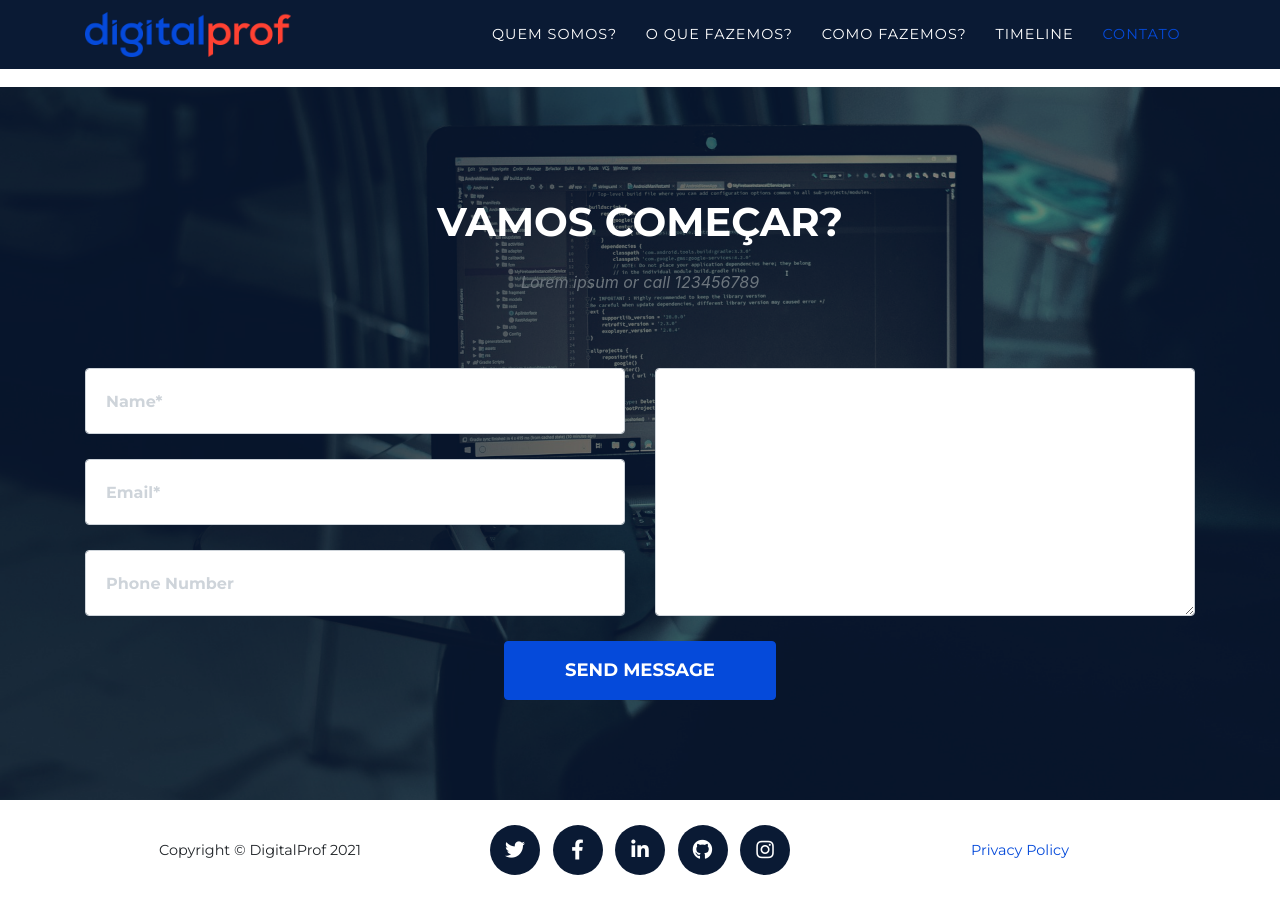
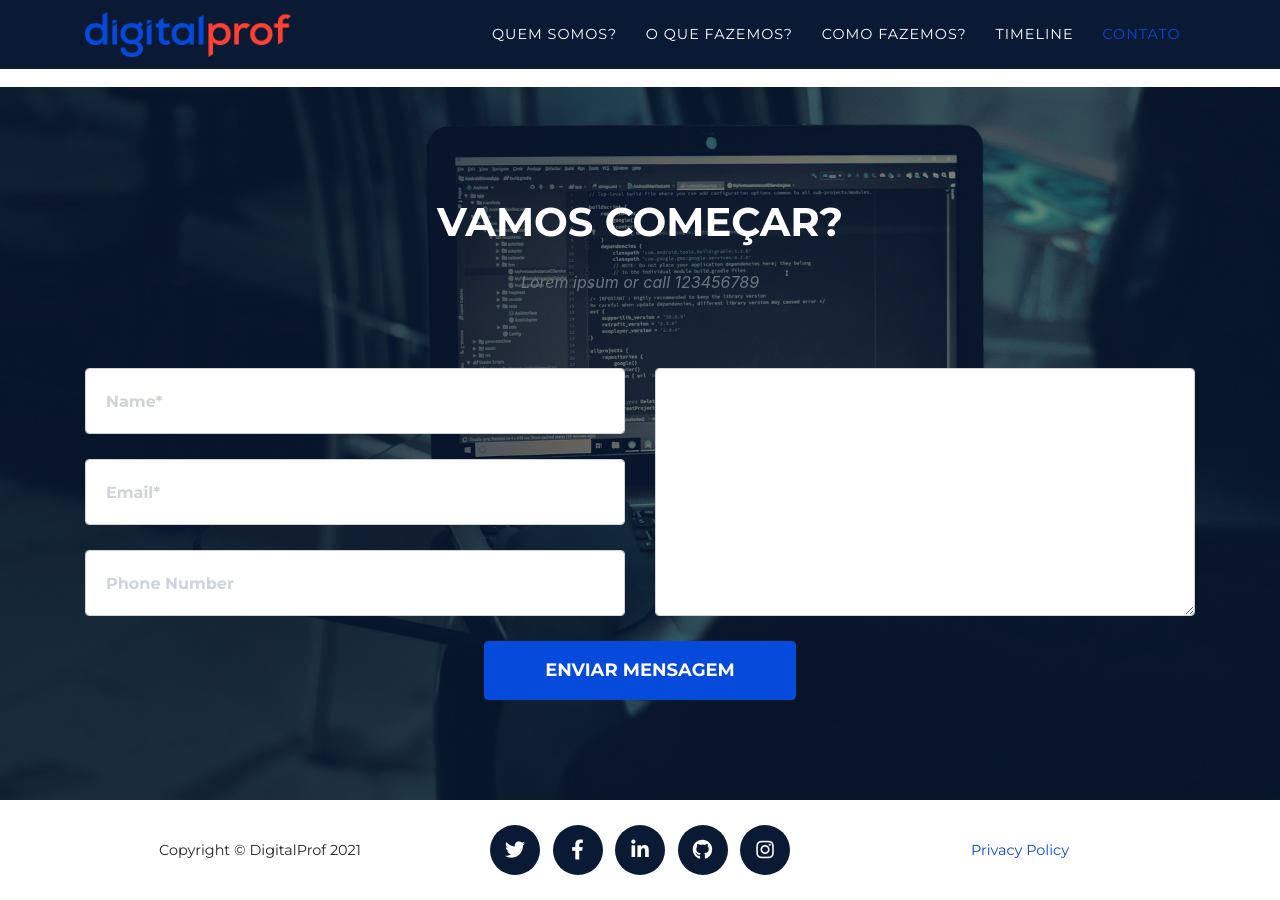
Before and after one commit to robsonkmarques/digitalprof, a Jekyll site: the page built from index.md, in a window 1280 px wide and 900 px high, scrolled down 4631 px. Built offline with Jekyll 4.4.1, drawn with Linux system fonts in a browser that asks for light colours; some web fonts are replaced.

Commit message:
reset configs forms

```diff
--- a/_config.yml
+++ b/_config.yml
@@ -12,13 +12,13 @@
 # in the templates via {{ site.myvariable }}.
 
 theme: jekyll-agency
-remote_theme: raviriley/agency-jekyll-theme
+#remote_theme: raviriley/agency-jekyll-theme
 
-url    : "digitalprof_site" # the base hostname & protocol for your site, e.g. http://example.com
+url    : "" # the base hostname & protocol for your site, e.g. http://example.com
 baseurl: "" # the subpath of your site, e.g. /blog
 
 title      : DigitalProf
-#email      : digitalprofmkt@gmail.com #this is also the email contact forms will go to
+email      : digitalprofmkt@gmail.com #this is also the email contact forms will go to
 description: "Sites, Redes Sociais e Identidade Visual"
 author     : Robson K. Marques
 
@@ -38,7 +38,7 @@ markdown: kramdown
 
 # Uncomment following line to use Formspree form ID based URL instead of email based URL
 # Details: https://help.formspree.io/hc/en-us/articles/360017735154-How-to-prevent-spam
-#formspree_form_path: "https://formspree.io/f/mdoyylov"
+#formspree_form_path:
 
 
 plugins:
--- a/_data/sitetext.yml
+++ b/_data/sitetext.yml
@@ -144,7 +144,7 @@ pt: &DEFAULT_PT
     message: "Message*"
     message-validation: "Please enter a message."
     subject: "Contact Form Submission"
-    submit: "Send Message"
+    submit: "Enviar Mensagem"
 
   footer:
     legal: "Privacy Policy"
```
Also changed, not shown: _includes/contact.html (+0 -11 lines).
